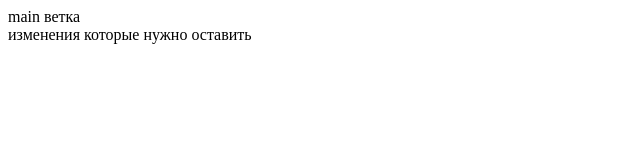
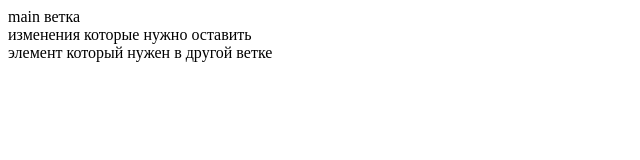
Before and after one commit to severianca/git-training, a plain HTML site: page index.html in a window 1280 px wide. Shown: the whole page, without its empty margins (0-640 px from the left). Drawn offline with Linux system fonts and the light colour scheme.

Commit message:
для чери пик

```diff
--- a/index.html
+++ b/index.html
@@ -13,5 +13,8 @@
     <div class="">
         изменения которые нужно оставить
     </div>
+    <div class="">
+        элемент который нужен в другой ветке
+    </div>
 </body>
 </html>
```
